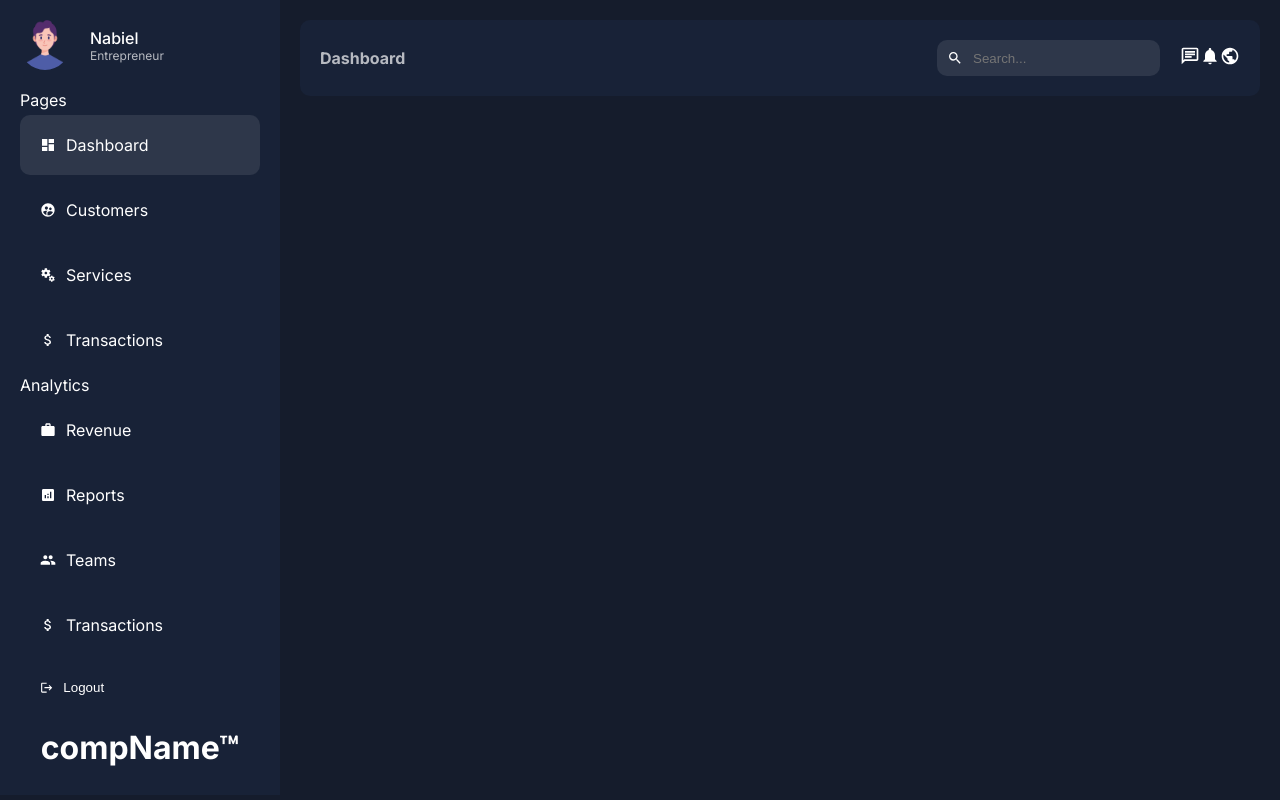
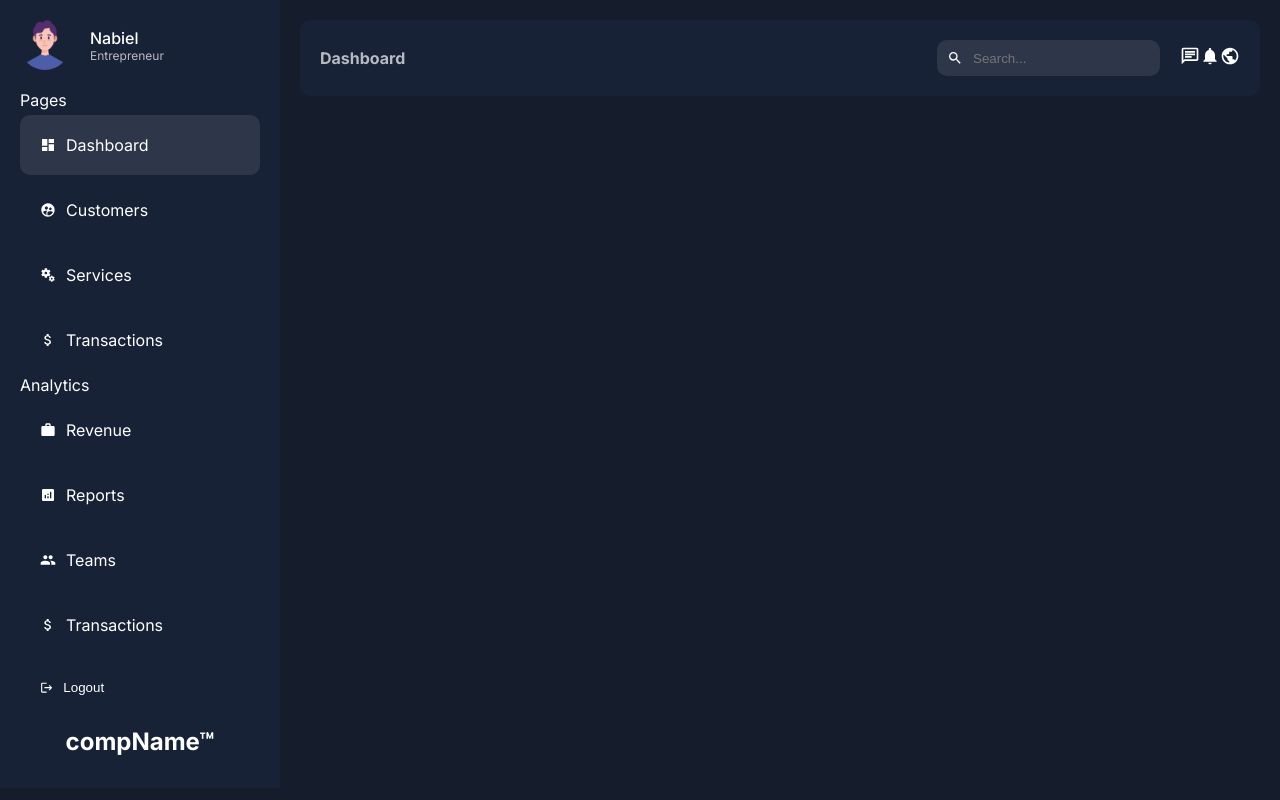
Before and after one commit to jibin7jose/admin-dashboard, a Next.js app: page /dashboard in a window 1280 px wide. Built offline with nearby package versions, Linux system fonts and the light colour scheme.

Commit message:
Configured Sidebar

```diff
--- a/app/ui/dashboard/sidebar/sidebar.jsx
+++ b/app/ui/dashboard/sidebar/sidebar.jsx
@@ -88,7 +88,7 @@ const Sidebar = () => {
                 Logout
             </button>
             <div className={styles.logo}>
-                <h1 id='logo'>compName™</h1>
+                <h2 id='logo'>compName™</h2>
             </div>
 
         </div>
--- a/app/ui/dashboard/sidebar/sidebar.module.css
+++ b/app/ui/dashboard/sidebar/sidebar.module.css
@@ -61,6 +61,7 @@
 .logo {
     align-items: center;
     justify-content: center;
-    padding: 8px;
+    margin: 10px;
+    padding: 2px;
     text-align: center;
 }
```
